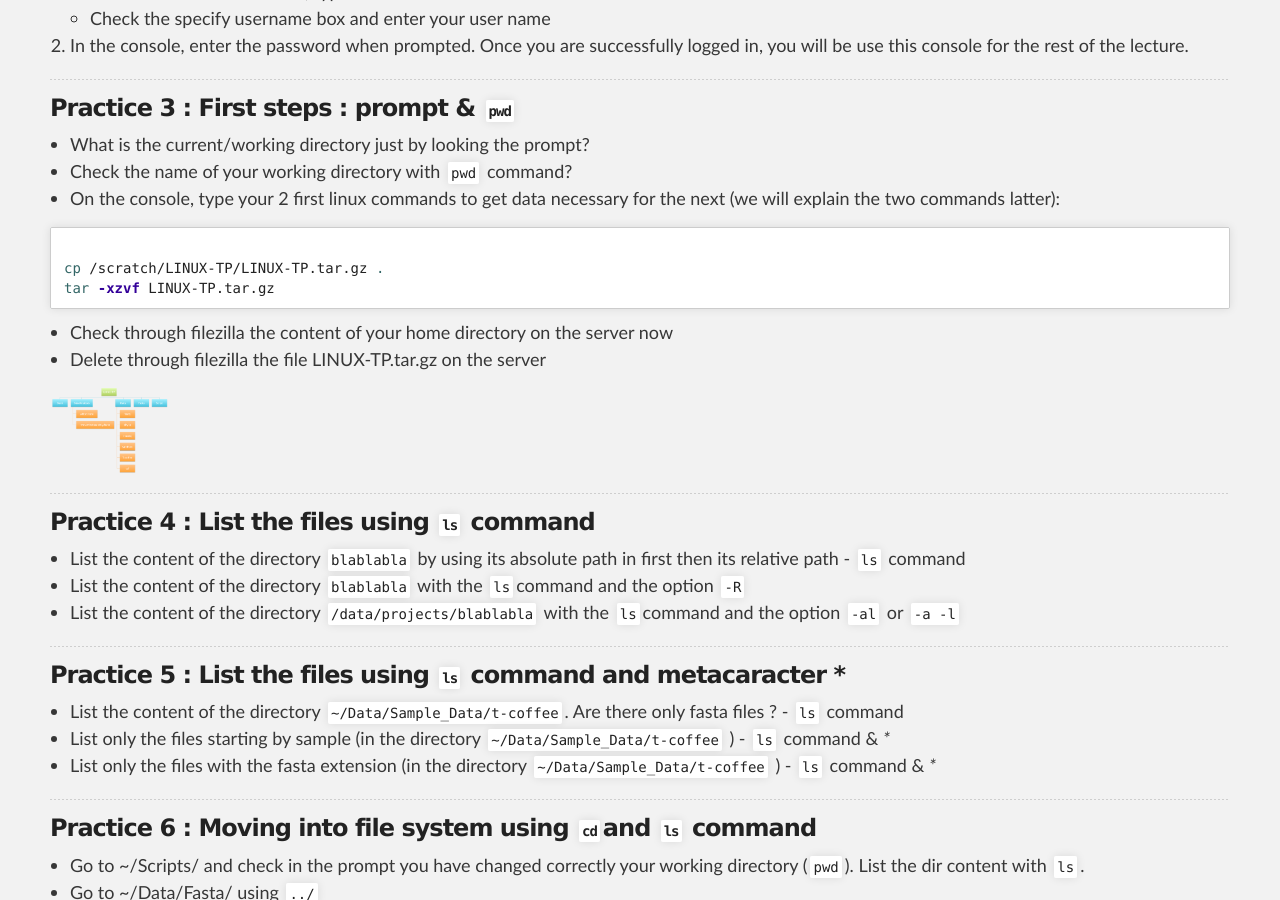
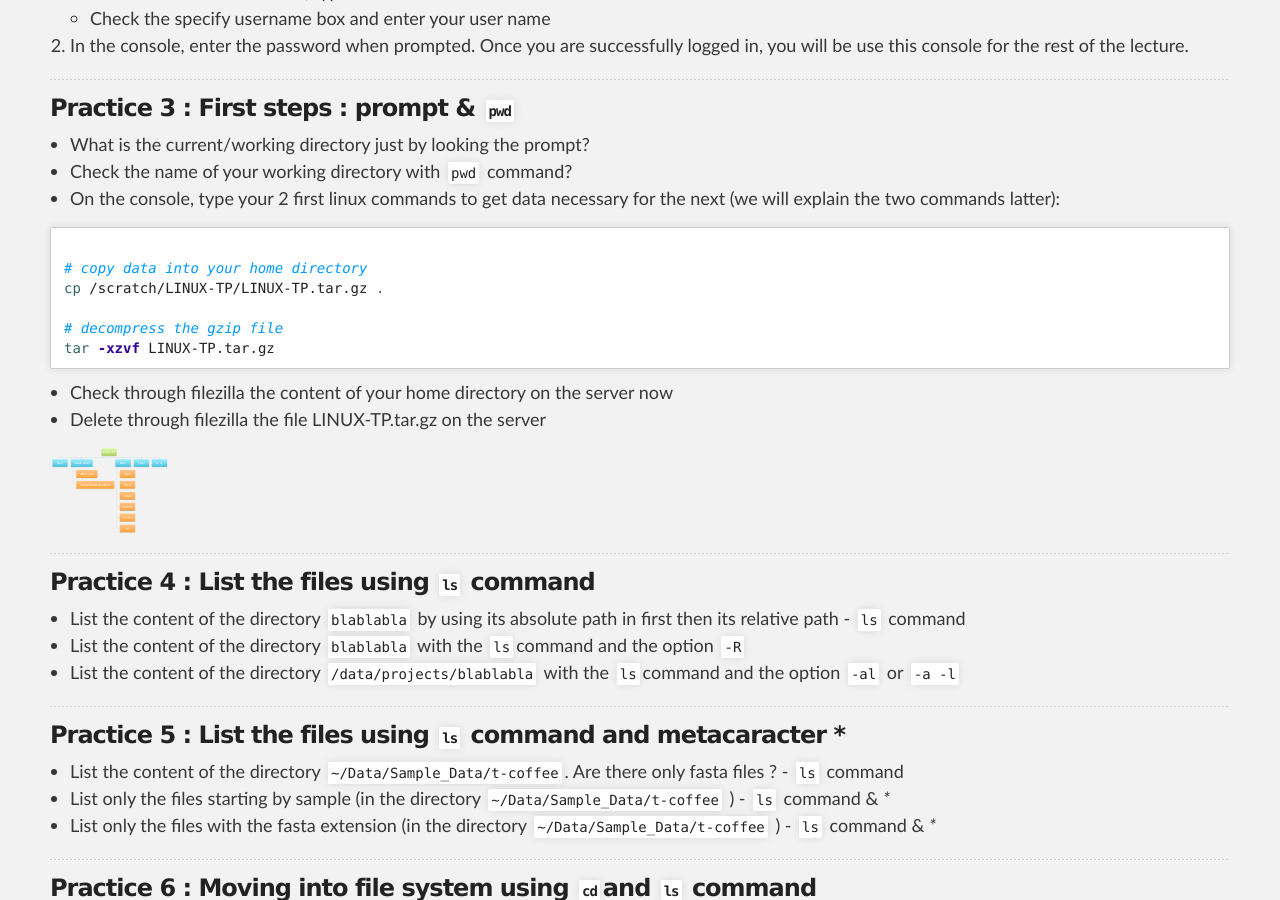
Before and after one commit to SouthGreenPlatform/trainings, a Jekyll site: the page built from _pages/linux/linuxPractice.md, in a window 1280 px wide and 900 px high, scrolled down 3255 px. Built offline with Jekyll 4.4.1, drawn with Linux system fonts in a browser that asks for light colours; nearby versions of some CDN libraries.

Commit message:
Update linuxPractice.md

```diff
--- a/_pages/linux/linuxPractice.md
+++ b/_pages/linux/linuxPractice.md
@@ -121,7 +121,10 @@ Once you are successfully logged in, you will be use this console for the rest o
 * Check the name of your working directory with `pwd` command?
 * On the console, type your 2 first linux commands to get data necessary for the next (we will explain the two commands latter):
 {% highlight bash %}
+# copy data into your home directory
 cp /scratch/LINUX-TP/LINUX-TP.tar.gz .
+
+# decompress the gzip file
 tar -xzvf LINUX-TP.tar.gz
 {% endhighlight %}
 * Check through filezilla the content of your home directory on the server now
```
